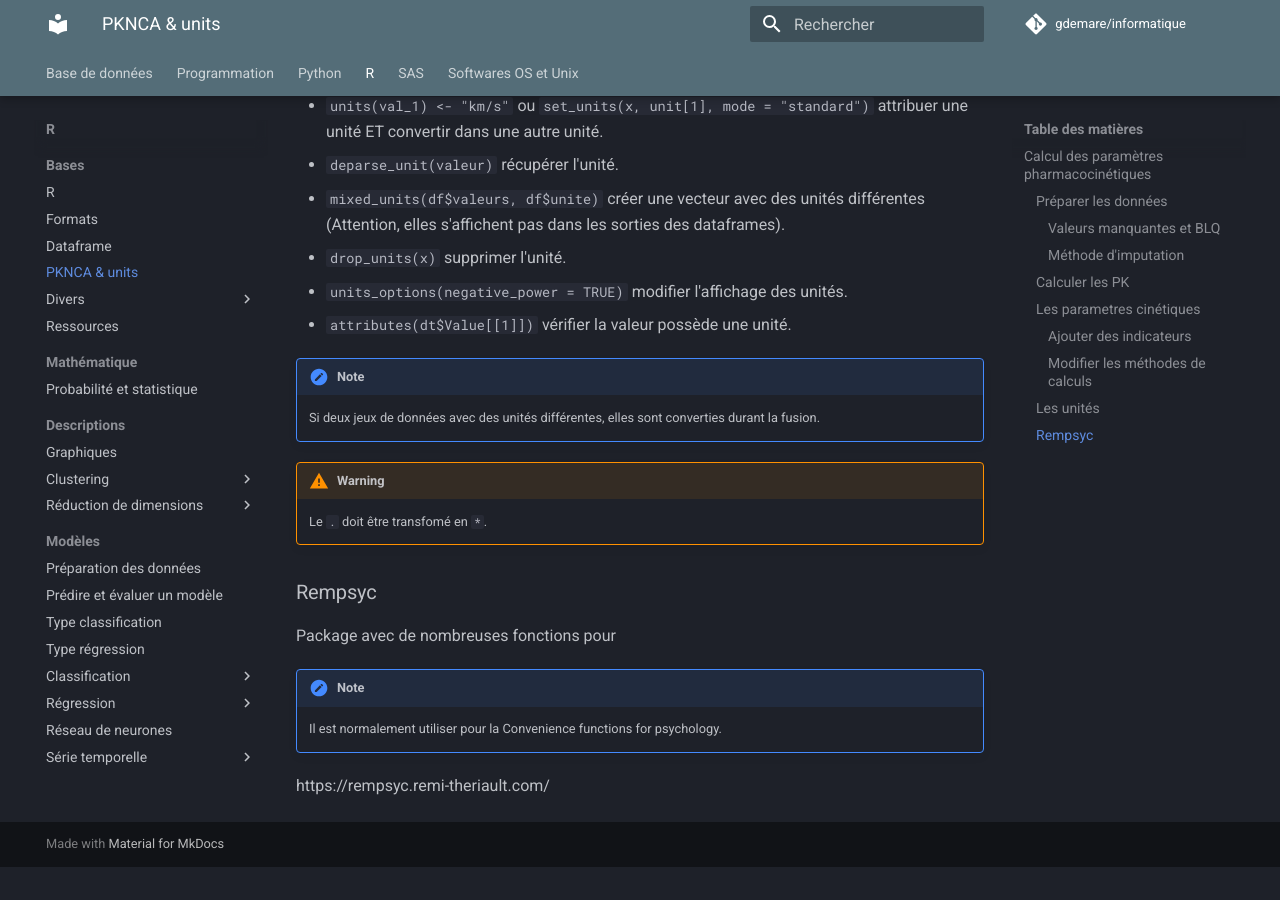
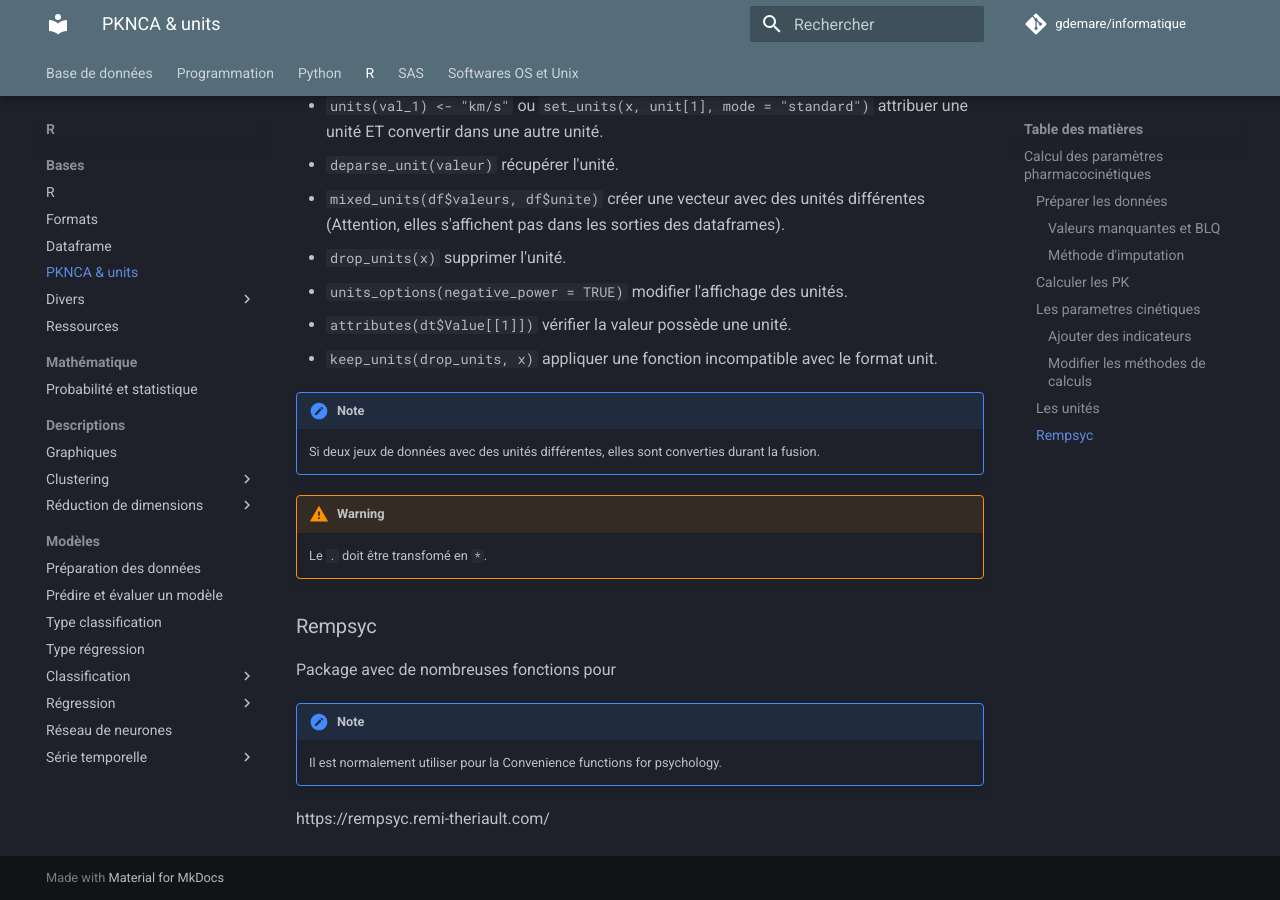
Before and after one commit to gdemare/Informatique, an MkDocs documentation site: the page built from docs/r/PKNCA-units_r.md, in a window 1280 px wide and 900 px high, scrolled down 3805 px. Built offline with MkDocs 1.6.1 and Material for MkDocs 9.7.7, drawn with Linux system fonts in a browser that asks for light colours; comment, search, counter and statistics services are not loaded; before the commit the page ends 4672 px from its top, so only the background shows below that.

Commit message:
Update PKNCA-units_r.md

```diff
--- a/docs/r/PKNCA-units_r.md
+++ b/docs/r/PKNCA-units_r.md
@@ -135,6 +135,7 @@ my_mean(c(1:3, NA))
 * `drop_units(x)` supprimer l'unité.
 * `units_options(negative_power = TRUE)` modifier l'affichage des unités.
 * `attributes(dt$Value[[1]])` vérifier la valeur possède une unité.
+* `keep_units(drop_units, x)` appliquer une fonction incompatible avec le format unit.
 
 !!! note
     Si deux jeux de données avec des unités différentes, elles sont converties durant la fusion.
```
